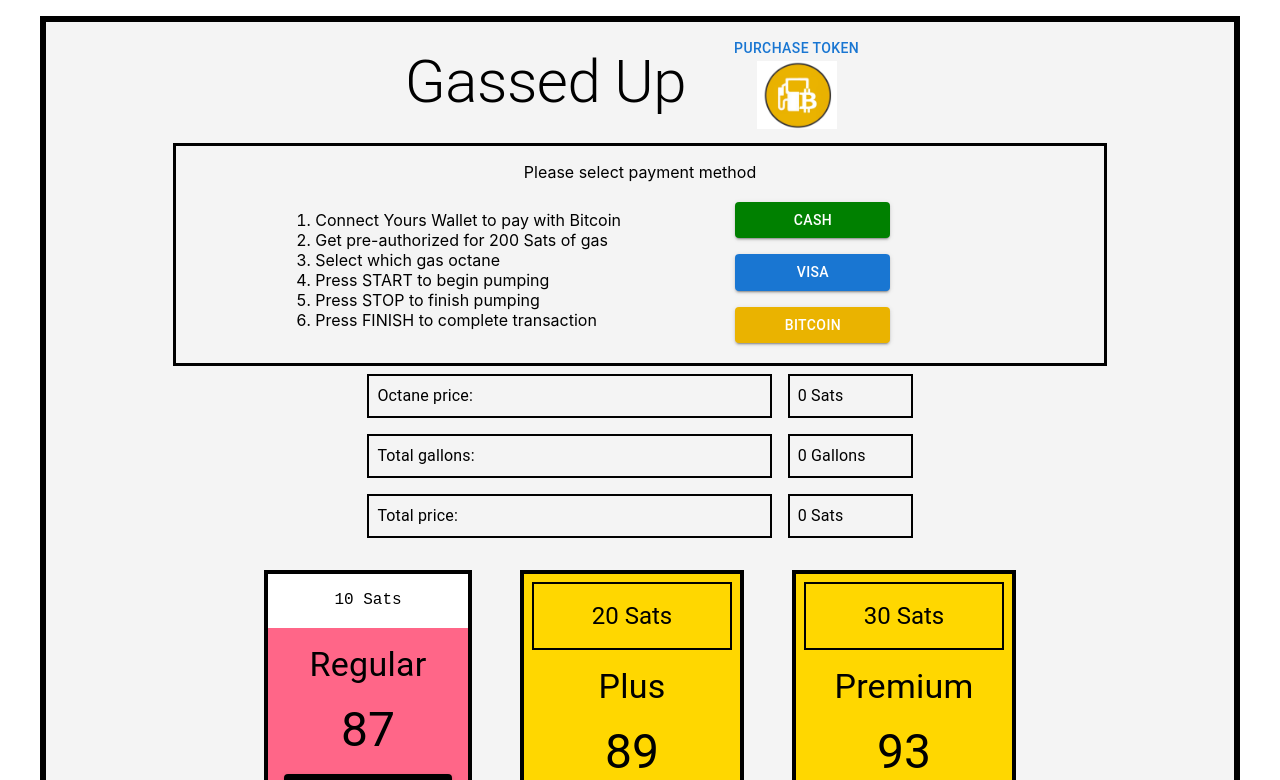
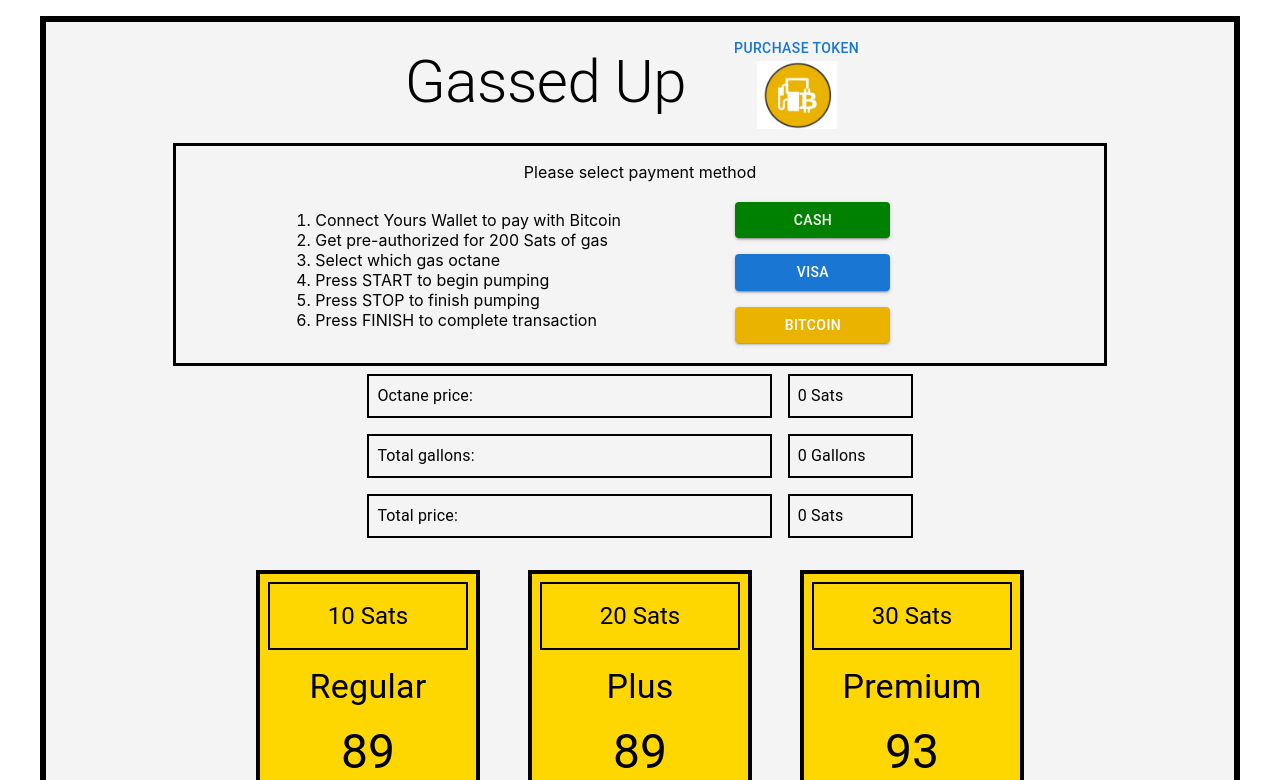
Before and after one commit to BSVArchie/GassedUp, a React (Create React App) app: page / in a window 1280 px wide. Shown: the top 780 px of the page. Built offline with nearby package versions, Linux system fonts and the light colour scheme; what scrypt-ts would draw is missing.

Commit message:
fixed regular box

```diff
--- a/src/GasPump.tsx
+++ b/src/GasPump.tsx
@@ -111,9 +111,9 @@ const GasPump: React.FC<GasPumpProps> = ({ currentTxId, amount }) => {
             changeAddress: await signer.getDefaultAddress()
           }
         ).then((result) => {
-            console.log(`result: ${result.tx.id}`)
             alert("Yay! You just got gassed up! ⛽️")
             alert(result.tx.id);
+            console.log(`result: ${result.tx.id}`)
             console.log('Octane price: ', octanePrice)
             setOctanePrice(0)
             console.log('Total gallons pumped: ', gallons)
@@ -128,23 +128,8 @@ const GasPump: React.FC<GasPumpProps> = ({ currentTxId, amount }) => {
 
     return (
       <>
-        <Container
-          sx={{
-            display: "flex",
-            justifyContent: "center",
-            flexDirection: "column",
-            flexWrap: "wrap",
-            width: "88%",
-          }}
-        >
-          <Container
-            sx={{
-              display: "flex",
-              justifyContent: "center",
-              flexWrap: "wrap",
-              width: "66%",
-            }}
-          >
+        <Container sx={{ display: "flex", justifyContent: "center", flexDirection: "column", flexWrap: "wrap", width: "88%" }}>
+          <Container sx={{ display: "flex", justifyContent: "center", flexWrap: "wrap", width: "66%" }}>
             <Box
               sx={{
                 border: "2px solid black",
@@ -235,36 +220,22 @@ const GasPump: React.FC<GasPumpProps> = ({ currentTxId, amount }) => {
         </Container>
 
         <Container sx={{ justifyContent: "center", display: "flex", p: 0.03 }}>
-          <Box
-            sx={{
-              backgroundColor: "#FF6688",
-              border: "4px solid black",
-              display: "flex",
-              flexDirection: "column",
-              m: 3,
-              width: 200,
-              height: 260,
-            }}
-          >
-            <Box sx={{ background: "white" }}>
-              <Typography
-                variant="h5"
-                sx={{ p: 2, "font-family": "monospace", "font-size": "1rem" }}
-              >
+          <Box sx={{ backgroundColor: 'gold', border: '4px solid black', display: 'flex', flexDirection: 'column', p: 1, m: 3, width: 200, height: 260 }}>
+            <Box sx={{ border: '2px solid black'}}>
+              <Typography variant='h5'sx={{ p: 2}}>
                 10 Sats
               </Typography>
             </Box>
             <Typography variant="h4" sx={{ p: 2 }}>
               Regular
             </Typography>
-            <Typography variant="h3">87</Typography>
+            <Typography variant="h3">89</Typography>
             <Button
               variant="contained"
               sx={{ m: 2, bgcolor: "black", "&:hover": { bgcolor: "black" } }}
               disabled={areButtonsDisabled}
-              onClick={() => setPrice(10)}
-            >
-              Select
+              onClick={() => setPrice(10)}>
+                Select
             </Button>
           </Box>
 
--- a/src/contracts/gassedupApp.ts
+++ b/src/contracts/gassedupApp.ts
@@ -36,7 +36,7 @@ export class GassedupApp extends SmartContract {
   // Gas pump will send the send payment to the gas station address after each transaction
   // This is similar to moving money from the register to a safe for security and more efficient accounting
   @prop()
-  readonly gasStationPubKey: PubKey
+  readonly gasStationPubKey: Addr
 
   // Buyer is going to pay with Yours Wallet - which has PrivKey, PubKey, and Address
   // Buyer signs the initial SmartContract deploy (with the prepayment)
@@ -54,7 +54,7 @@ export class GassedupApp extends SmartContract {
     this.buyerAddress = buyerAddress
     this.prepaymentAmount = prepaymentAmount
 
-    this.gasStationPubKey = PubKey(toByteString("02735235e7a21112c33c2cad159fc9ac1c8529624ce8769580462159d1ace47a10"))
+    this.gasStationPubKey = Addr(toByteString("02735235e7a21112c33c2cad159fc9ac1c8529624ce8769580462159d1ace47a10"))
 
     // update this PublicKey with your GasPump's PubKey (see getPubKey.js)
     this.gasPumpPublicKey = PubKey(toByteString("02bdac4af01dfdfbd98e656e254613f23c0b7c537882edca4cae95cf5bd0713997"))
```
